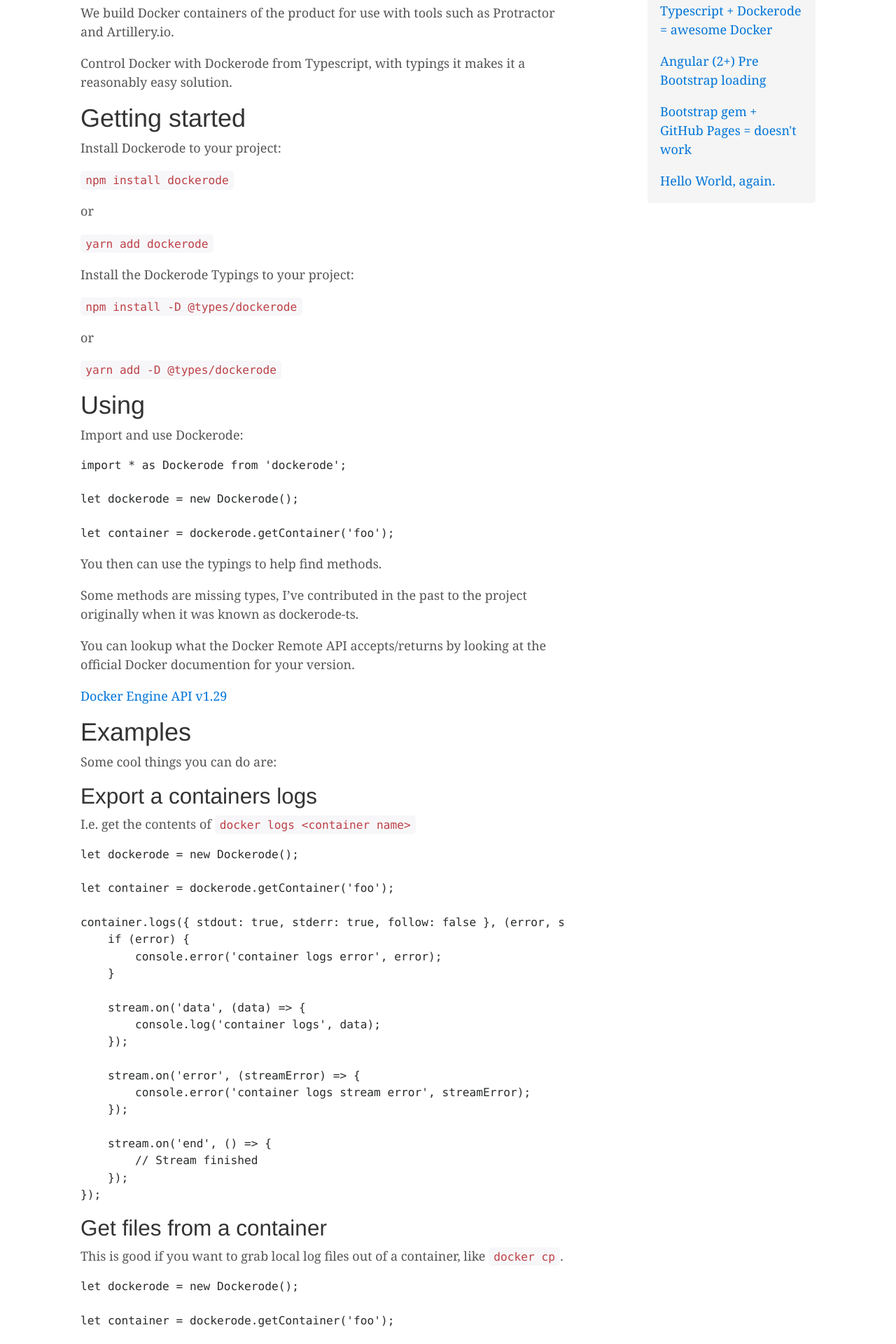
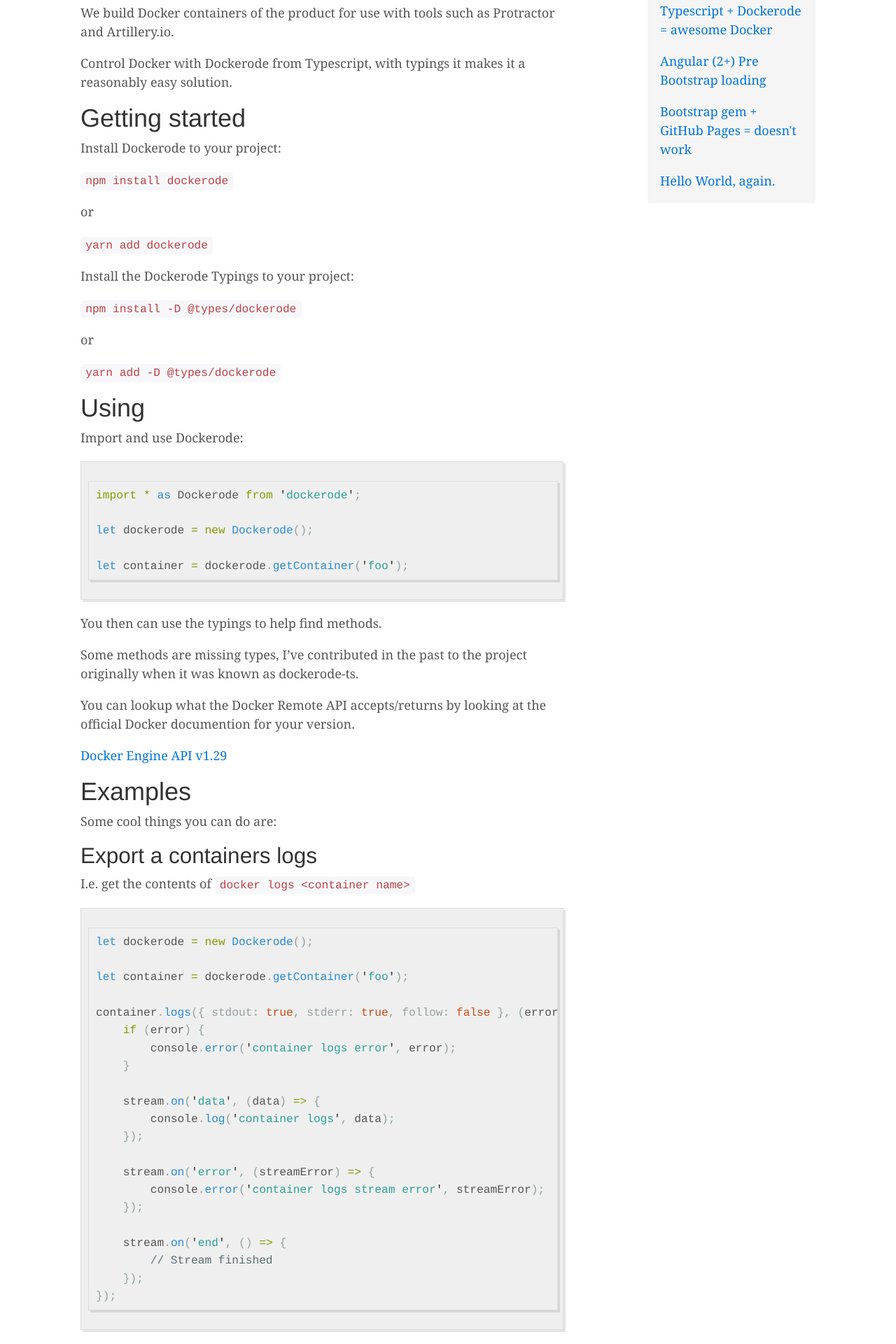
Before and after one commit to philjones88/philjones88.github.io, a Jekyll site: the page built from _posts/2017-05-29-typescript-plus-dockerode-awesome.md, in a window 1280 px wide. Shown: the part 486-2406 px from the top of the page at 70% size. Built offline with Jekyll 4.4.1, drawn with Linux system fonts in a browser that asks for light colours.

Commit message:
Code SCSS

```diff
--- /dev/null
+++ b/_sass/_code.scss
@@ -0,0 +1,84 @@
+
+.highlight {
+  background-color: #efefef;
+  padding: 7px 7px 7px 10px;
+  border: 1px solid #ddd;
+  -moz-box-shadow: 3px 3px rgba(0,0,0,0.1);
+  -webkit-box-shadow: 3px 3px rgba(0,0,0,0.1);
+  box-shadow: 3px 3px rgba(0,0,0,0.1);
+  margin: 20px 0 20px 0;
+  overflow: scroll;
+}
+
+code {
+  font-family:'Bitstream Vera Sans Mono','Courier', monospace;
+}
+
+.highlight .c { color: #586E75 } /* Comment */
+.highlight .err { color: #93A1A1 } /* Error */
+.highlight .g { color: #93A1A1 } /* Generic */
+.highlight .k { color: #859900 } /* Keyword */
+.highlight .l { color: #93A1A1 } /* Literal */
+.highlight .n { color: #93A1A1 } /* Name */
+.highlight .o { color: #859900 } /* Operator */
+.highlight .x { color: #CB4B16 } /* Other */
+.highlight .p { color: #93A1A1 } /* Punctuation */
+.highlight .cm { color: #586E75 } /* Comment.Multiline */
+.highlight .cp { color: #859900 } /* Comment.Preproc */
+.highlight .c1 { color: #586E75 } /* Comment.Single */
+.highlight .cs { color: #859900 } /* Comment.Special */
+.highlight .gd { color: #2AA198 } /* Generic.Deleted */
+.highlight .ge { color: #93A1A1; font-style: italic } /* Generic.Emph */
+.highlight .gr { color: #DC322F } /* Generic.Error */
+.highlight .gh { color: #CB4B16 } /* Generic.Heading */
+.highlight .gi { color: #859900 } /* Generic.Inserted */
+.highlight .go { color: #93A1A1 } /* Generic.Output */
+.highlight .gp { color: #93A1A1 } /* Generic.Prompt */
+.highlight .gs { color: #93A1A1; font-weight: bold } /* Generic.Strong */
+.highlight .gu { color: #CB4B16 } /* Generic.Subheading */
+.highlight .gt { color: #93A1A1 } /* Generic.Traceback */
+.highlight .kc { color: #CB4B16 } /* Keyword.Constant */
+.highlight .kd { color: #268BD2 } /* Keyword.Declaration */
+.highlight .kn { color: #859900 } /* Keyword.Namespace */
+.highlight .kp { color: #859900 } /* Keyword.Pseudo */
+.highlight .kr { color: #268BD2 } /* Keyword.Reserved */
+.highlight .kt { color: #DC322F } /* Keyword.Type */
+.highlight .ld { color: #93A1A1 } /* Literal.Date */
+.highlight .m { color: #2AA198 } /* Literal.Number */
+.highlight .s { color: #2AA198 } /* Literal.String */
+.highlight .na { color: #93A1A1 } /* Name.Attribute */
+.highlight .nb { color: #B58900 } /* Name.Builtin */
+.highlight .nc { color: #268BD2 } /* Name.Class */
+.highlight .no { color: #CB4B16 } /* Name.Constant */
+.highlight .nd { color: #268BD2 } /* Name.Decorator */
+.highlight .ni { color: #CB4B16 } /* Name.Entity */
+.highlight .ne { color: #CB4B16 } /* Name.Exception */
+.highlight .nf { color: #268BD2 } /* Name.Function */
+.highlight .nl { color: #93A1A1 } /* Name.Label */
+.highlight .nn { color: #93A1A1 } /* Name.Namespace */
+.highlight .nx { color: #555 } /* Name.Other */
+.highlight .py { color: #93A1A1 } /* Name.Property */
+.highlight .nt { color: #268BD2 } /* Name.Tag */
+.highlight .nv { color: #268BD2 } /* Name.Variable */
+.highlight .ow { color: #859900 } /* Operator.Word */
+.highlight .w { color: #93A1A1 } /* Text.Whitespace */
+.highlight .mf { color: #2AA198 } /* Literal.Number.Float */
+.highlight .mh { color: #2AA198 } /* Literal.Number.Hex */
+.highlight .mi { color: #2AA198 } /* Literal.Number.Integer */
+.highlight .mo { color: #2AA198 } /* Literal.Number.Oct */
+.highlight .sb { color: #586E75 } /* Literal.String.Backtick */
+.highlight .sc { color: #2AA198 } /* Literal.String.Char */
+.highlight .sd { color: #93A1A1 } /* Literal.String.Doc */
+.highlight .s2 { color: #2AA198 } /* Literal.String.Double */
+.highlight .se { color: #CB4B16 } /* Literal.String.Escape */
+.highlight .sh { color: #93A1A1 } /* Literal.String.Heredoc */
+.highlight .si { color: #2AA198 } /* Literal.String.Interpol */
+.highlight .sx { color: #2AA198 } /* Literal.String.Other */
+.highlight .sr { color: #DC322F } /* Literal.String.Regex */
+.highlight .s1 { color: #2AA198 } /* Literal.String.Single */
+.highlight .ss { color: #2AA198 } /* Literal.String.Symbol */
+.highlight .bp { color: #268BD2 } /* Name.Builtin.Pseudo */
+.highlight .vc { color: #268BD2 } /* Name.Variable.Class */
+.highlight .vg { color: #268BD2 } /* Name.Variable.Global */
+.highlight .vi { color: #268BD2 } /* Name.Variable.Instance */
+.highlight .il { color: #2AA198 } /* Literal.Number.Integer.Long */
--- a/assets/main.scss
+++ b/assets/main.scss
@@ -7,3 +7,5 @@
 @import "blog";
 
 @import "custom";
+
+@import "code";
```
